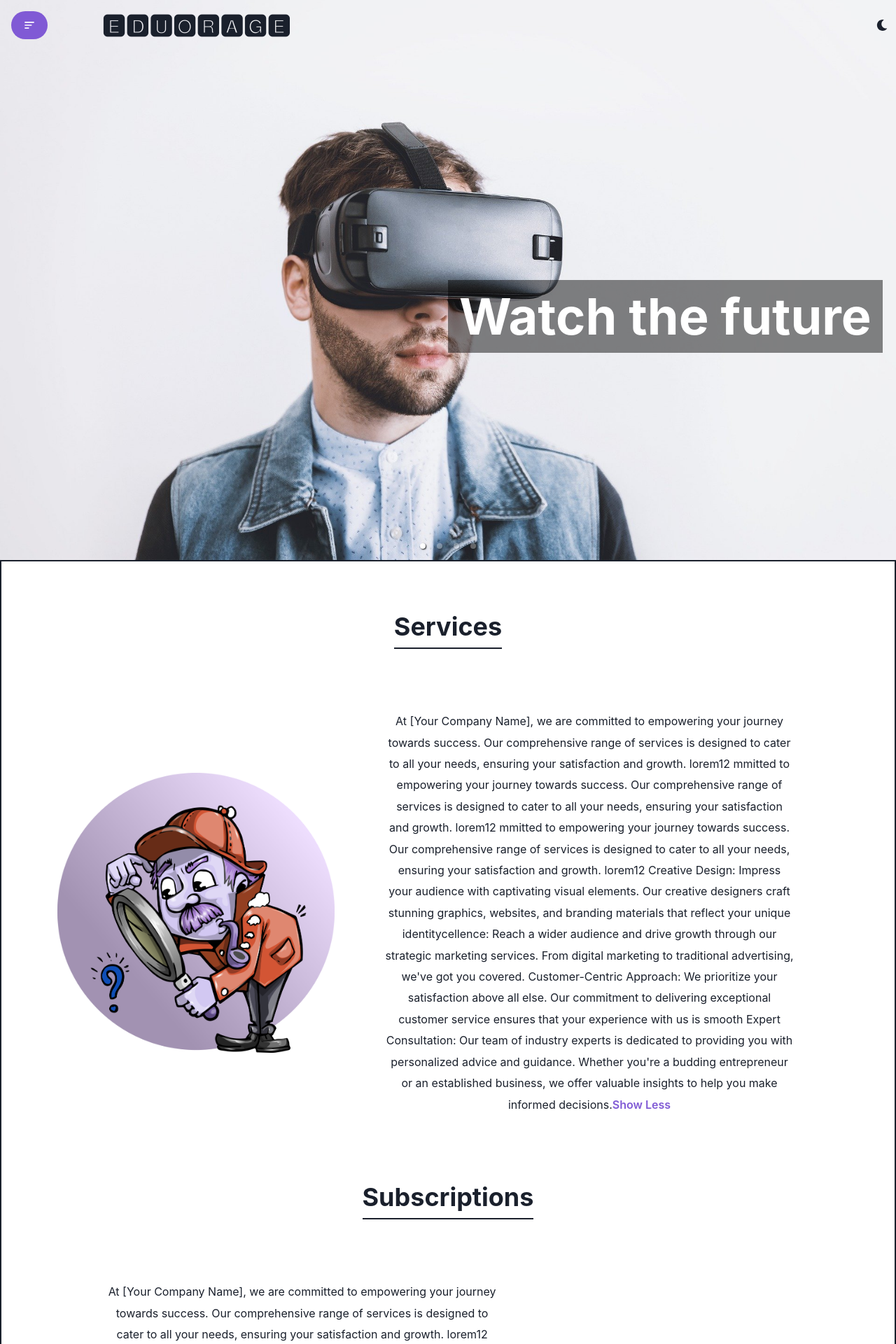
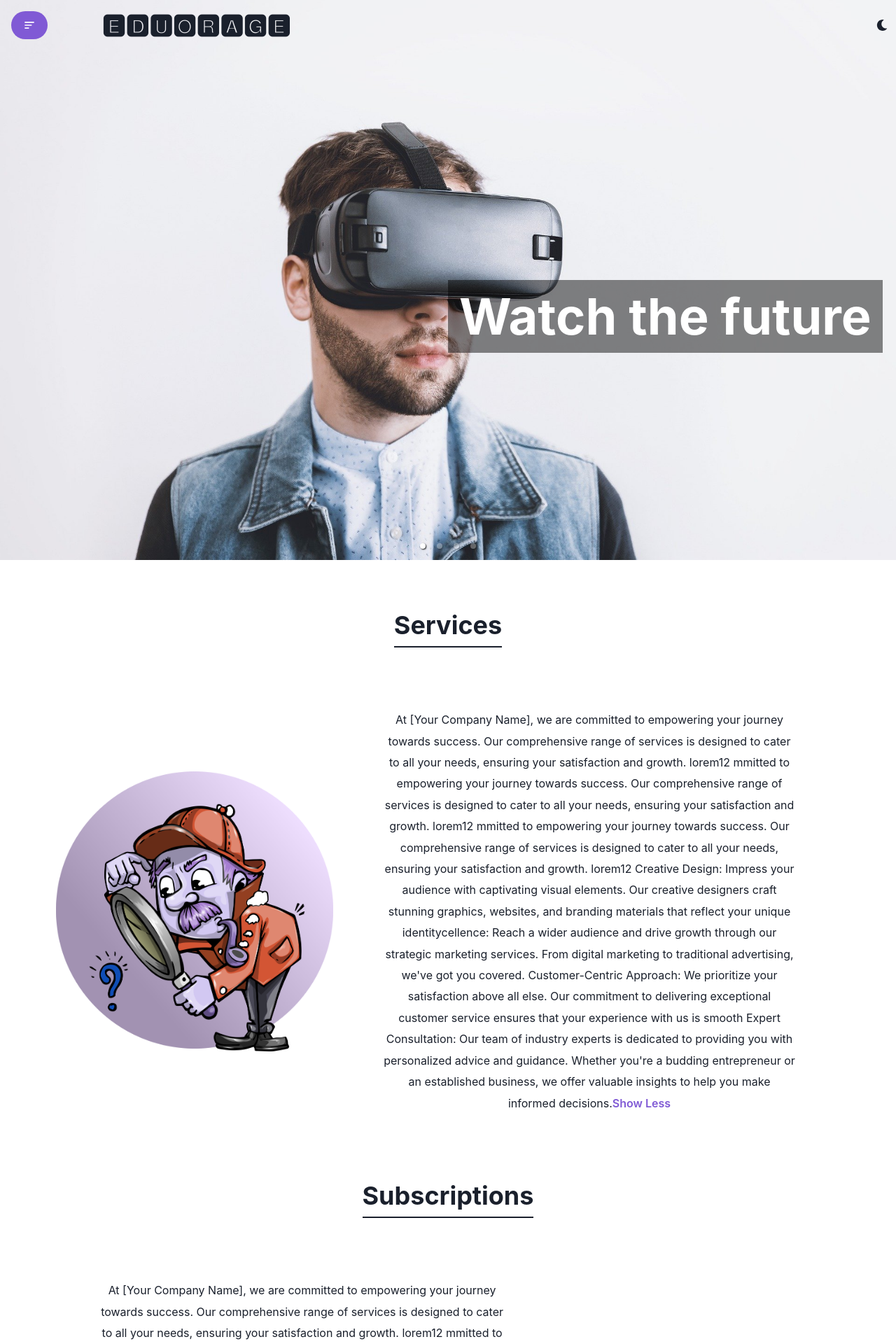
Before and after one commit to xdashutosh/chakra, a React (Create React App) app: page / in a window 1280 px wide. Shown: the top 1920 px of the page at 70% size. Built offline with nearby package versions, Linux system fonts and the light colour scheme.

Commit message:
content control

```diff
--- a/src/component/Home.jsx
+++ b/src/component/Home.jsx
@@ -74,13 +74,13 @@ const Home = () => {
 
     </Carousel>
 
-<VStack w={'100vw'} minH={'100vh'} p={'16'} border={'2px solid'}>
+<VStack w={'100vw'} minH={'100vh'} p={['8','16']}>
   <VStack>
   <Heading texttransform={'uppercase'} py={'2'} w={'fit-content'} borderBottom={'2px solid '} m={'auto'}>Services</Heading>
 <Stack
 direction={['column','row']}
 alignItems={'center'}
-p={'4'}
+p={['0','4']}
 h={'full'}
 >
 
```
